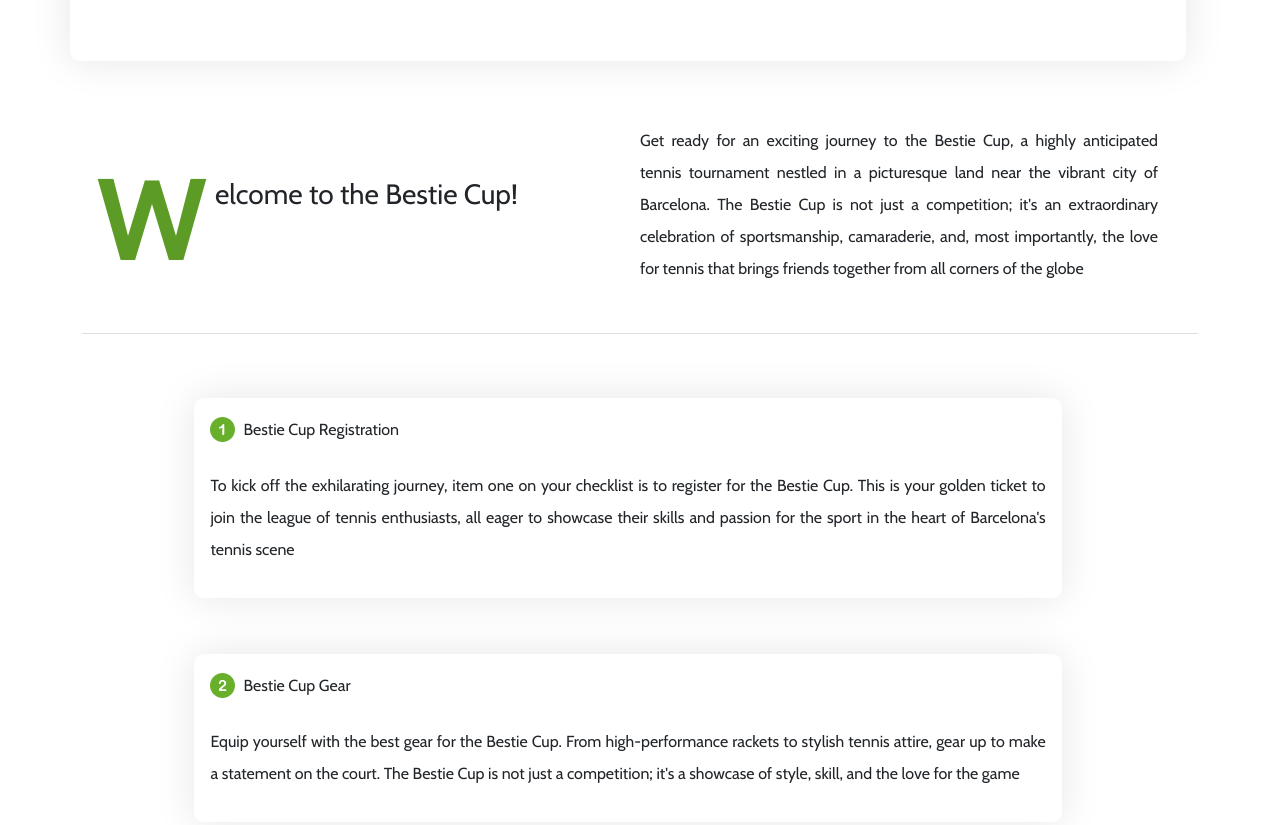
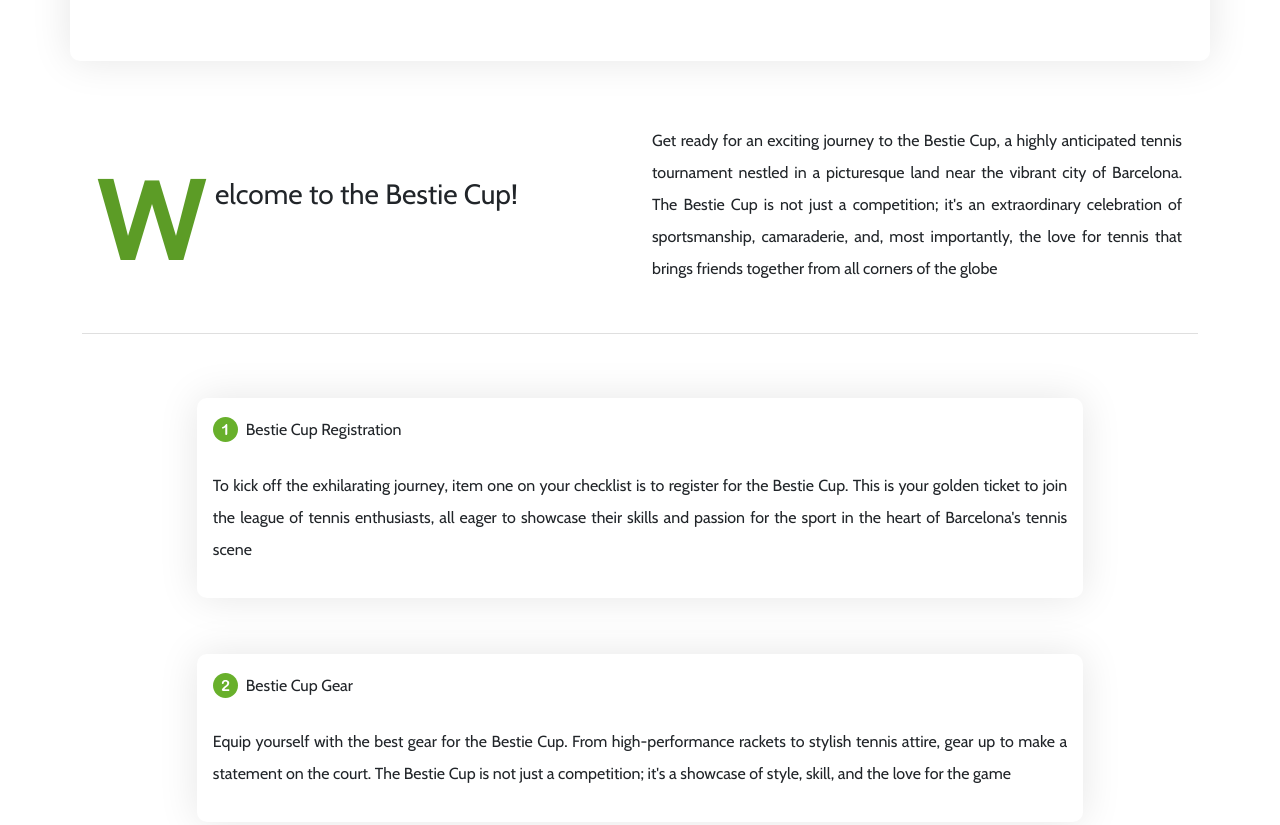
Before and after one commit to arnausaboritcode/M3-PAC_2, a website built with Parcel: page src/cup.html in a window 1280 px wide. Shown: the part 817-1642 px from the top of the page. Built offline with nearby package versions, Linux system fonts and the light colour scheme.

Commit message:
Final version

```diff
--- a/src/assets/styles/components/cup.scss
+++ b/src/assets/styles/components/cup.scss
@@ -6,7 +6,6 @@
   }
 
   .row {
-    max-width: 100%;
     padding: $main-spacing;
 
 
@@ -27,7 +26,7 @@
 
     @supports selector(:has(*)) {
       :has(.c-article-container_participate-rule) {
-        max-width: 80%;
+        max-width: $content-max-width;
         margin-left: auto;
         margin-right: auto;
         border-radius: $container-border-radius;
```
